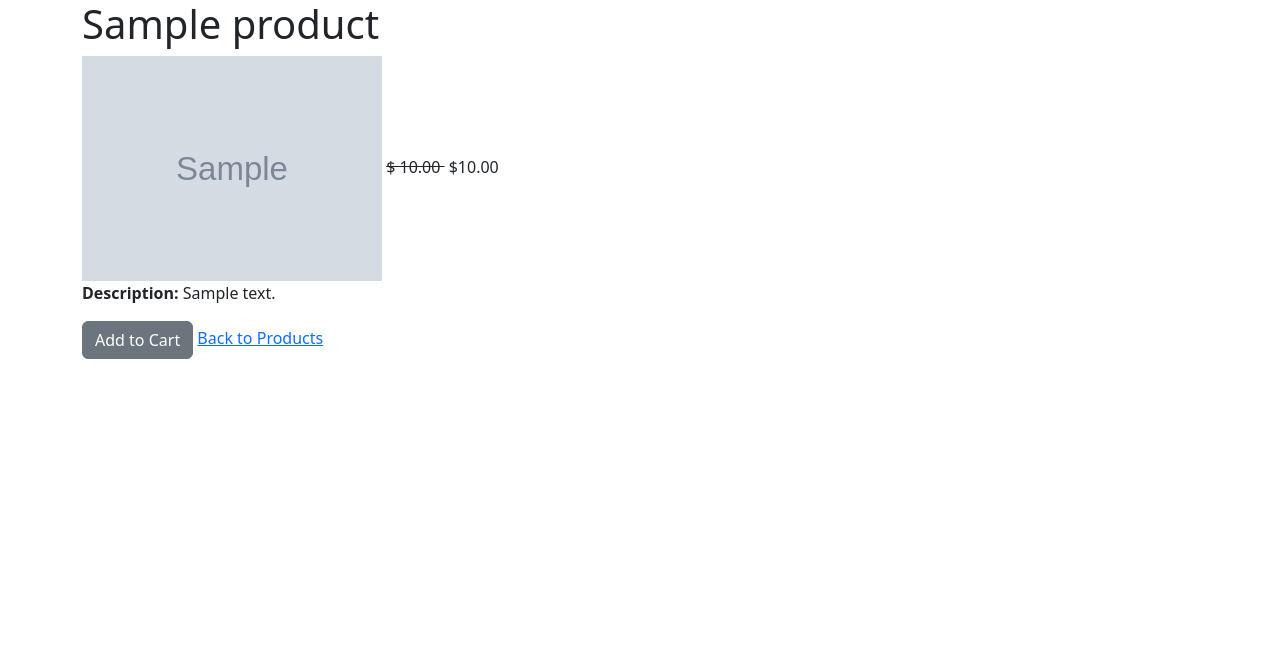
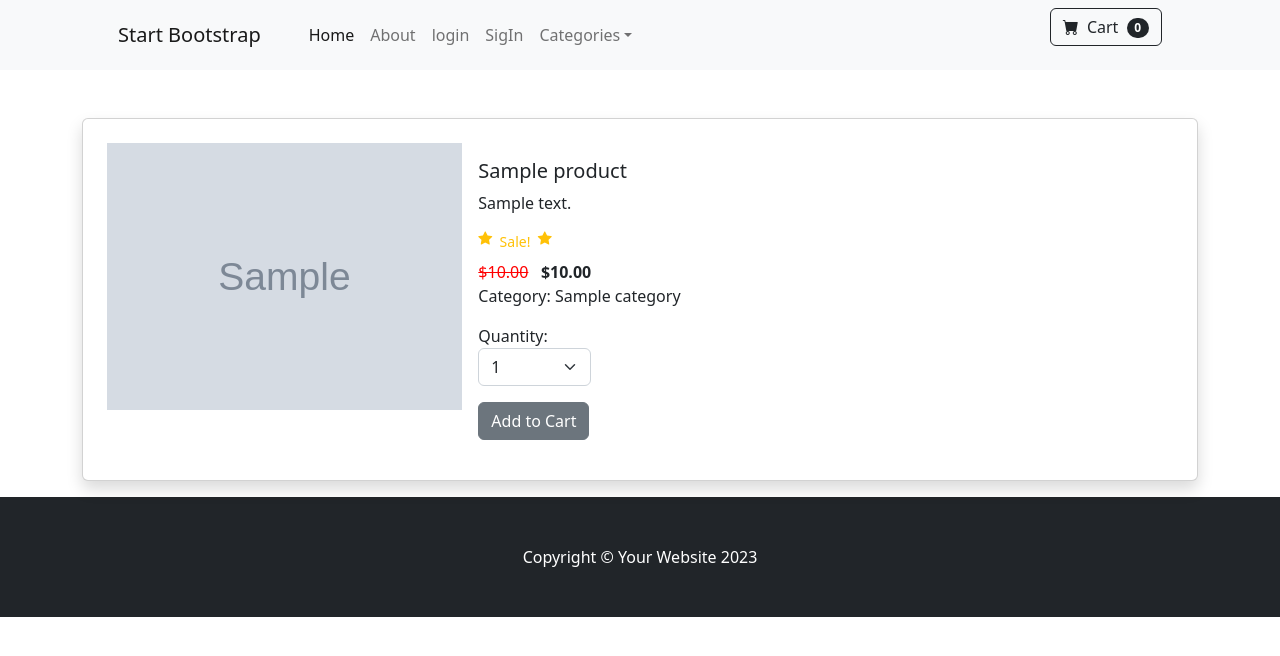
Before and after one commit to amirhoseinshojaei/shop-webapp, a Django app: page /product/1 in a window 1280 px wide. Shown: the top 656 px of the page. Run offline with Django 5.2, Linux system fonts and the light colour scheme; tables that the repository leaves empty hold one stand-in row (values such as "Sample post"); grey boxes marked "Sample" are stand-in pictures; some libraries are stand-ins or nearby versions.

Commit message:
debug html codes

```diff
--- a/ecom/static/js/scripts.js
+++ b/ecom/static/js/scripts.js
@@ -5,3 +5,4 @@
 */
 // This file is intentionally blank
 // Use this file to add JavaScript to your project
+console.log('script test')
--- a/ecom/templates/navbar.html
+++ b/ecom/templates/navbar.html
@@ -31,7 +31,7 @@
                             </ul>
                         </li>
                     </ul>
-                   <form class="d-flex" action="{% url 'cart_summary' %}" method="get">
+                   <form class="d-flex" action="{% url 'cart-summary' %}" method="get">
                         <button class="btn btn-outline-dark" type="submit">
                             <i class="bi-cart-fill me-1"></i>
                                 Cart
--- a/ecom/templates/store/product_details.html
+++ b/ecom/templates/store/product_details.html
@@ -1,52 +1,70 @@
+{% extends 'base.html' %}
 
 {% load static %}
 
+{% block title %}| {{ product.name }}{% endblock title %}
 
 {% block content %}
 
-
-    <!-- store/product_details.html -->
-
-<html lang="en">
-    <head>
-        <meta charset="UTF-8">
-        <meta name="viewport" content="width=device-width, initial-scale=1.0">
-        <title>{% block title %}{{product.name}}{% endblock %}</title>
-        <link rel="stylesheet" href="{% static 'css/styles.css' %}"> <!-- اگر استایل دارید -->
-    </head>
-    <body>
-        <div class="container">
-            <h1>{{ product.name }}</h1>
-
-            <!-- اگر محصول تصویر دارد -->
-            {% if product.image %}
-                <img src="{{ product.image.url }}" alt="{{ product.name }}" style="width: 300px; height: auto;">
+<div class="container mt-5">
+  <div class="card mb-3 shadow p-4">
+    <div class="row g-0">
+      <div class="col-md-4">
+        <img
+          src="{{ product.image.url }}"
+          class="img-fluid"
+          alt="{{ product.name }}"
+        />
+      </div>
+      <div class="col-md-8">
+        <div class="card-body">
+          <h5 class="card-title">{{ product.name }}</h5>
+          <p class="card-text">{{ product.description }}</p>
+          {% if product.is_sale %}
+          <div class="d-flex small text-warning mb-2">
+            <div class="bi-star-fill"></div>
+            &nbsp;&nbsp;Sale!&nbsp;&nbsp;
+            <div class="bi-star-fill"></div>
+          </div>
+          <strike style="color: red">${{ product.price }}</strike>&nbsp;&nbsp;
+          <b>${{ product.sale_price }}</b>
+          <p class="card-text">Category: {{ product.category }}</p>
+          {% else %}
+          <p class="card-text">Category: {{ product.category }}</p>
+          <p class="card-text">
+            <small class="text-body-secondary"
+              >Price: ${{ product.price }}</small
+            >
+          </p>
           {% endif %}
-
-            {% if product.is_sale %}
-                <!-- Product price-->
-                <strike>
-                    $ {{product.price}}
-                </strike>
-                &nbsp;${{product.sale_price}}
-                <p><strong>Description:</strong> {{ product.description }}</p>
-
-
-
-            {% else %}
-                <p><strong>Price:</strong> ${{ product.price }}</p>
-                <p><strong>Description:</strong> {{ product.description }}</p>
-            {% endif %}
-            <!-- افزودن دکمه خرید یا گزینه‌های بیشتر -->
-
-            <button type="submit" class="btn btn-secondary" value="{{product.id}}" id="add-cart">Add to Cart</button>
-
-
-            <a href="{% url 'index' %}">Back to Products</a> <!-- لینک برگشت به لیست محصولات -->
         </div>
-</html>
-
-
+        <div class="mb-3 px-3">
+          <div class="col-md-2">Quantity: </div>
+            <div class="col-md-2">
+              <select class="form-select" id="qty-cart" style="max-width: 12rem;">
+                <option value="1">1</option>
+                <option value="2">2</option>
+                <option value="3">3</option>
+                <option value="4">4</option>
+                <option value="5">5</option>
+              </select>
+            </div>
+        </div>
+        <div class="ms-3 mb-3">
+          <button
+            type="button"
+            class="btn btn-secondary"
+            value="{{ product.id }}"
+            id="add-cart"
+          >
+            Add to Cart
+          </button>
+          <!-- <a href="#" class="btn btn-outline-secondary">Add to watch list</a> -->
+        </div>
+      </div>
+    </div>
+  </div>
+</div>
 <script>
   // Check if add-cart button pressed
   $(document).on("click", "#add-cart", function(e){
@@ -70,6 +88,4 @@
   });
 </script>
 
-
-
-{% endblock %}
+{% endblock content %}
```
Lines whose indentation alone changed are shown as unchanged.
